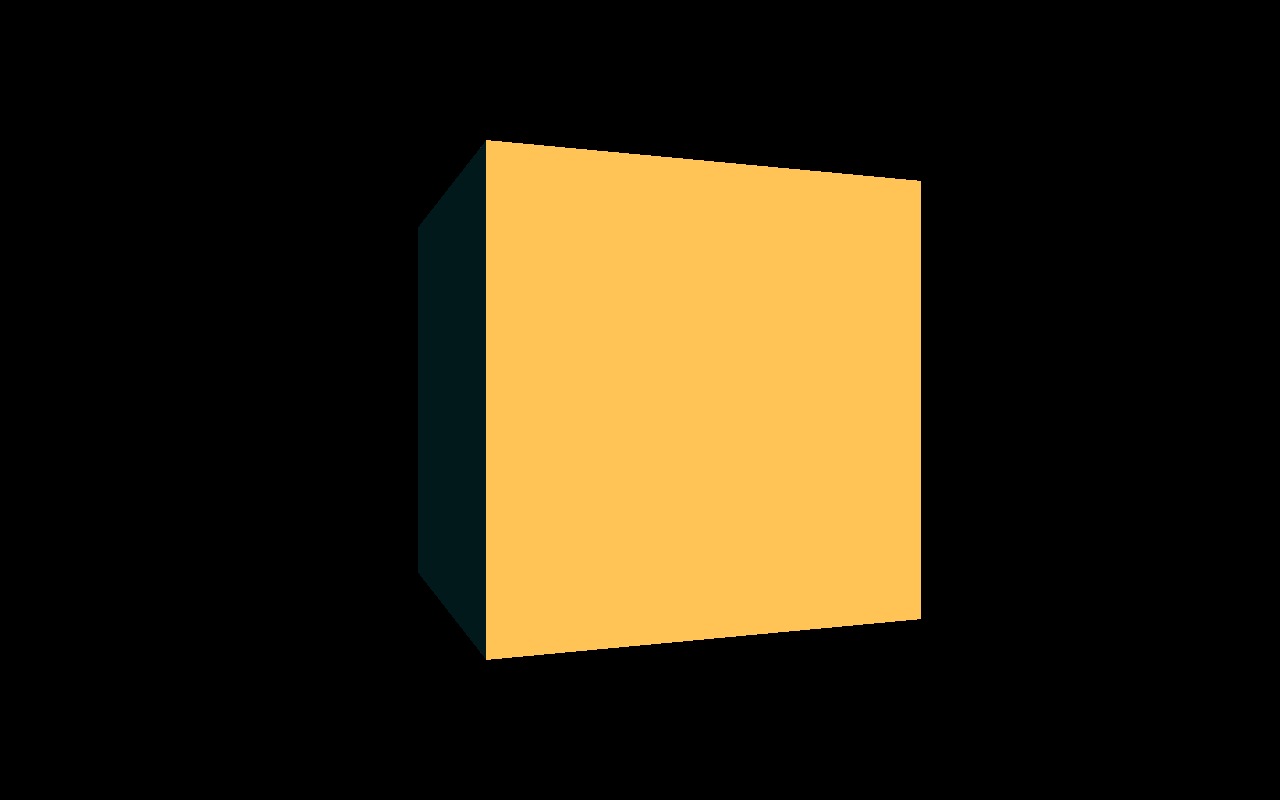
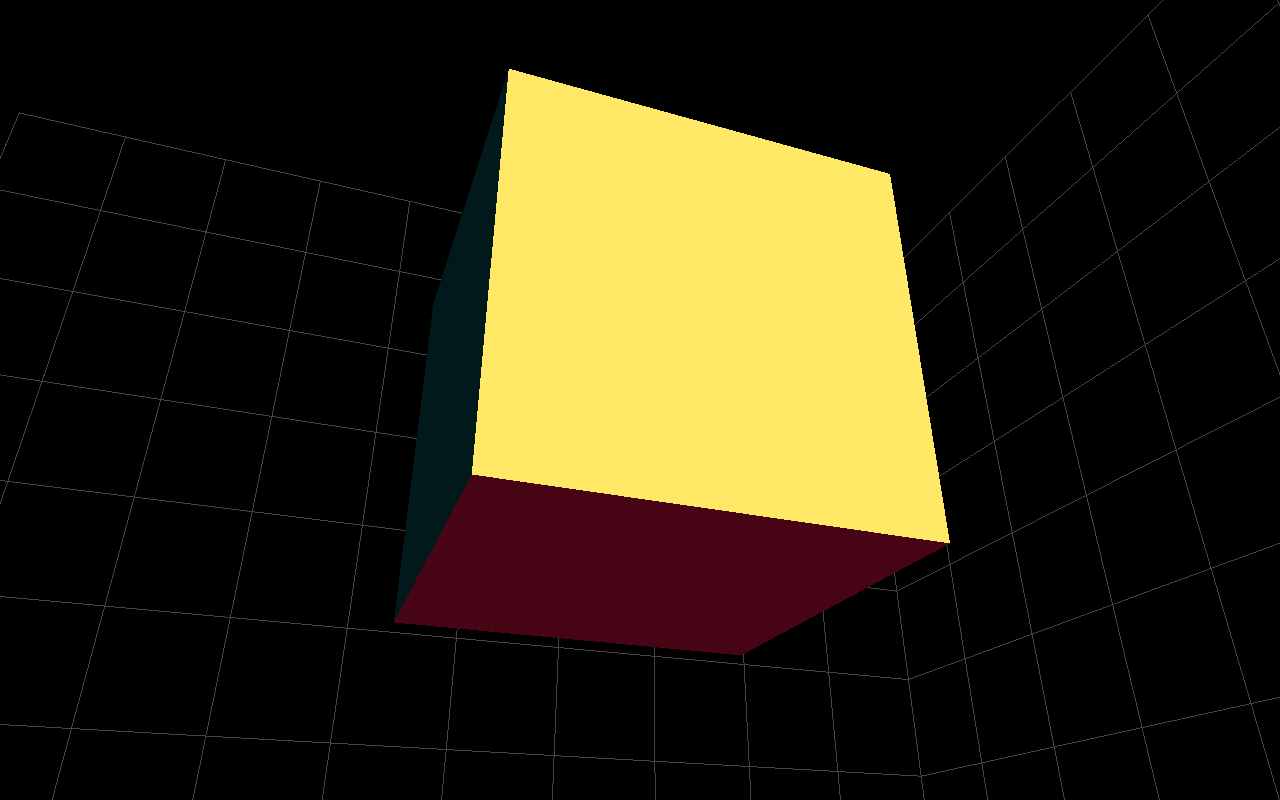
Before and after one commit to whiterook6/webgl, a website with bundled scripts: page index.html in a window 1280 px wide. Built offline with nearby package versions, Linux system fonts and the light colour scheme.

Commit message:
Colors for three d grid

```diff
--- a/index.html
+++ b/index.html
@@ -5,7 +5,7 @@
   <meta charset="UTF-8">
   <meta name="viewport" content="width=device-width, initial-scale=1.0">
   <meta http-equiv="X-UA-Compatible" content="ie=edge">
-  <title>Fluids</title>
+  <title>WebGL</title>
   <style>
 html, body {
   width: 100%;
--- a/src/index.ts
+++ b/src/index.ts
@@ -6,6 +6,9 @@ import {
 } from "./cameras";
 import { GLContext } from "./gl/GLContext";
 import { Cube } from "./objects/Cube";
+import { ThreeDGrid } from "./objects/ThreeDGrid";
+import { Color } from "./types";
+import { buildOscillator } from "./interpolators";
 
 // Start here
 function main() {
@@ -23,11 +26,16 @@ function main() {
 
   const camera = new OrbitCamera();
   camera.setDistance(5);
+  camera.setTheta(0.5);
   camera.setTarget([0, 0, 0]);
   camera.setUp([0, 0, 1]);
 
+  const oscillator = buildOscillator(-0.5, 0.5, 10);
+
   const lens = new PerspectiveLens();
   lens.aspect = glContext.width / glContext.height;
+
+  const threeDGrid = new ThreeDGrid(glContext.gl, Color.fromHex("#444444"));
   const cube = new Cube(glContext.gl);
   const modelMatrix = mat4.create();
 
@@ -39,6 +47,7 @@ function main() {
     }
 
     camera.setPhi(timestamp.age / 1000);
+    camera.setTheta(oscillator(timestamp.age / 1000));
 
     gl.viewport(0, 0, glContext.width * devicePixelRatio, glContext.height * devicePixelRatio);
     gl.clearColor(0.0, 0.0, 0.0, 1.0); // Clear to black, fully opaque
@@ -46,6 +55,7 @@ function main() {
     gl.clear(gl.COLOR_BUFFER_BIT | gl.DEPTH_BUFFER_BIT);
     gl.enable(gl.DEPTH_TEST); // Disable depth testing
 
+    threeDGrid.render(camera.getViewMatrix(), lens.getProjection());
     cube.render(modelMatrix, camera.getViewMatrix(), lens.getProjection());
   }
 
--- a/src/objects/ThreeDGrid.ts
+++ b/src/objects/ThreeDGrid.ts
@@ -10,10 +10,10 @@ export class ThreeDGrid {
   private readonly positionBuffer: Vector3Buffer;
   private readonly indexBuffer: IndexBuffer;
 
-  constructor(gl: WebGL2RenderingContext) {
+  constructor(gl: WebGL2RenderingContext, color?: color4) {
     this.gl = gl;
     this.renderer = new SolidColorRenderer(gl);
-    this.color = Color.fromHex("#FFFFFF");
+    this.color = color ? color : Color.fromHex("#FFFFFF");
 
     const gridPositions: vector3[] = [];
     const indexPositions: number[] = [];
```
